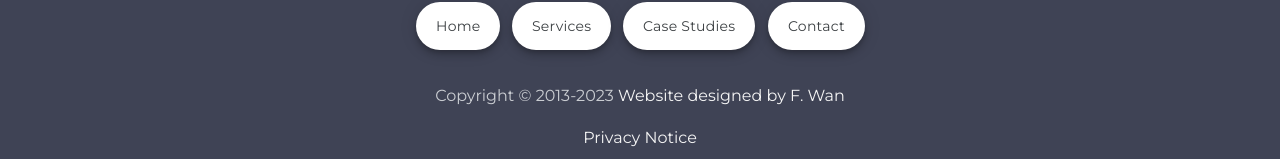
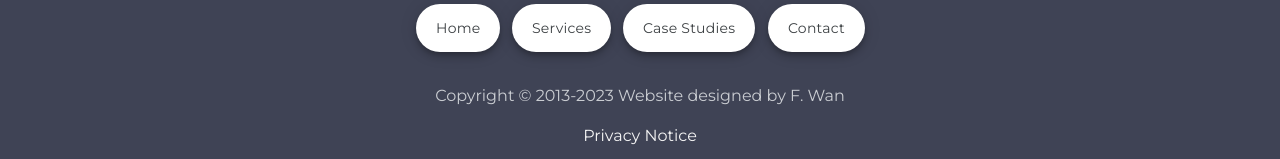
Before and after one commit to pivotalcn/pivotalcn.github.io, a plain HTML site: page privacy.html in a window 1280 px wide. Shown: the part 1357-1516 px from the top of the page. Drawn offline with Linux system fonts and the light colour scheme.

Commit message:
Update privacy.html

```diff
--- a/privacy.html
+++ b/privacy.html
@@ -57,7 +57,7 @@
  </div>
 
    <div class="copyright">
-   <p>Copyright &copy; 2013-<span id="year"><script>document.write(new Date().getFullYear())</script></span> <a href="#">Website designed by F. Wan</a></p>
+   <p>Copyright &copy; 2013-<span id="year"><script>document.write(new Date().getFullYear())</script></span> Website designed by F. Wan</p>
    </div>
 
    <div class="privacy"><a href="">Privacy Notice</a></div>
```
